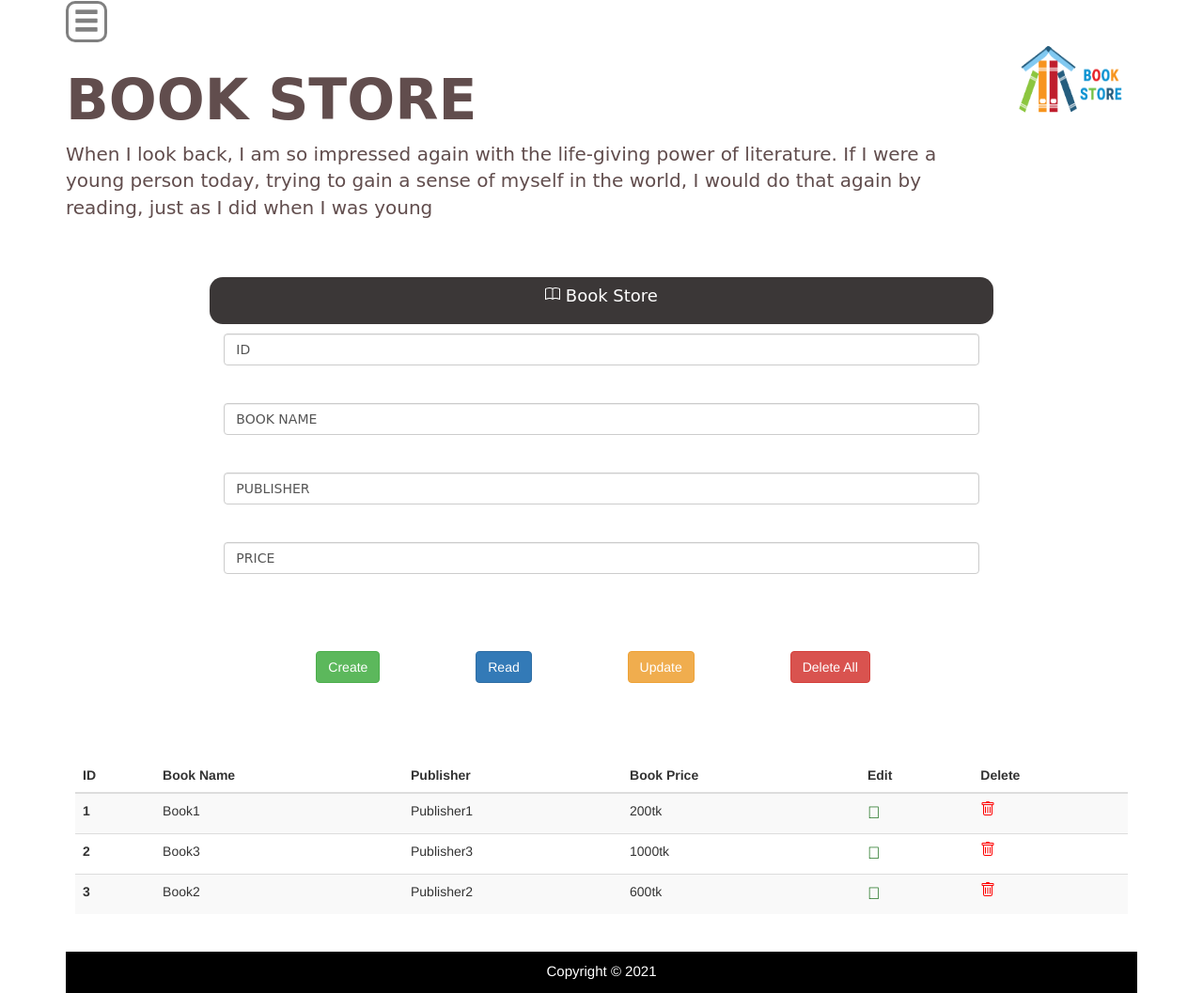
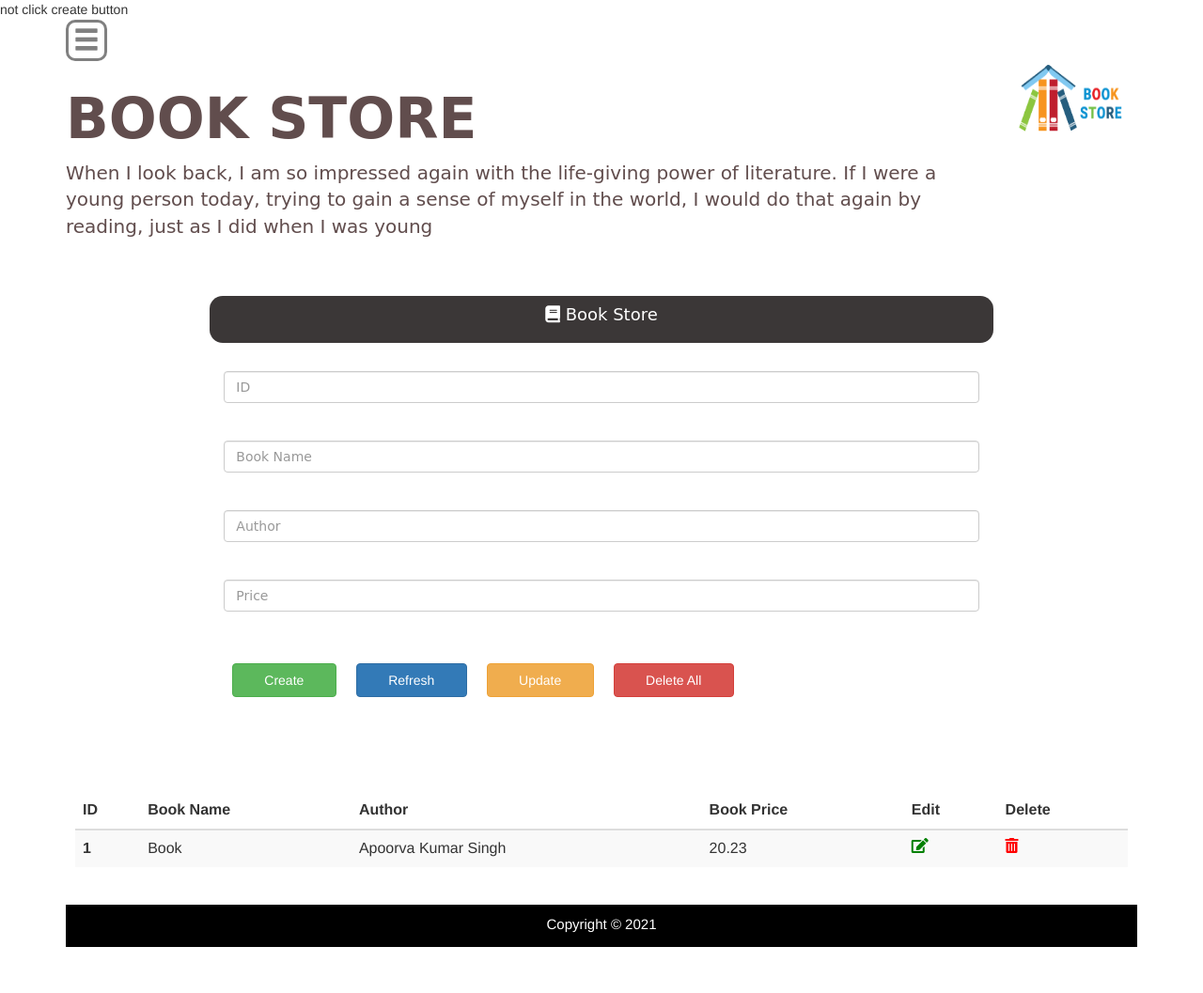
Before and after one commit to asha365/diu-project, a PHP site: page /book-store.php in a window 1280 px wide. Shown: the whole page at 94% size. After the commit the page ends 1008 px from the top, so only its background shows below. Run offline with PHP 8.4, Linux system fonts and the light colour scheme; some libraries are stand-ins or nearby versions.

Commit message:
added create button

```diff
--- a/Book-Store-Management-System/Asset/css/style.css
+++ b/Book-Store-Management-System/Asset/css/style.css
@@ -215,10 +215,14 @@ margin-top:-20px;
 
 
 /*---------------*/
-#btn-all{
+#btnId{
 	margin-left: 100px;
 	margin: 2em 0em 0em 7em;
-
+	font-size: 13px;
+}
+.d-flex button{
+	margin: 1.5em 0.6em;
+	padding: 0.5em 2.4em;
 }
 
 
@@ -235,7 +239,14 @@ margin-top:-20px;
 	margin-top: 5em;
 	padding: 10px;
 }
-
+.font-edit{
+	color: green;
+	cursor: pointer;
+}
+.font-delete{
+	color: red;
+	cursor: pointer;
+}
 
 
 /*------------------------------------------------------------------------------------------*/
--- a/Book-Store-Management-System/book-store.php
+++ b/Book-Store-Management-System/book-store.php
@@ -1,4 +1,7 @@
-
+<?php
+    require_once("../Book-Store-Management-System/php/component.php");
+    require_once("../Book-Store-Management-System/php/operation.php");
+?>
 <!DOCTYPE html>
 <html lang="en">
   <head>
@@ -12,7 +15,7 @@
     <link href="Asset/css/bootstrap.css" rel="stylesheet">
     <link href="Asset/css/style.css" rel="stylesheet">
     <link rel="stylesheet" href="Asset/css/all.min.css">
-    <link rel="stylesheet" href="Asset/css/fontawesome.min.css">
+    <link rel="stylesheet" href="https://pro.fontawesome.com/releases/v5.10.0/css/all.css" integrity="sha384-AYmEC3Yw5cVb3ZcuHtOA93w35dYTsvhLPVnYs9eStHfGJvOvKxVfELGroGkvsg+p" crossorigin="anonymous"/>
 
 <script src='https://kit.fontawesome.com/a076d05399.js' crossorigin='anonymous'></script>
 
@@ -121,19 +124,27 @@
   <section>
     <div class="col-md-12 book">
     <div class="col-md-2"></div>
-    <div class="col-md-8 main-store">
+    <div class="col-sm-6 col-md-8 main-store">
 
-      <h4 class="thamble"><svg xmlns="http://www.w3.org/2000/svg" width="16" height="16" fill="currentColor" class="bi bi-book" viewBox="0 0 16 16">
-        <path d="M1 2.828c.885-.37 2.154-.769 3.388-.893 1.33-.134 2.458.063 3.112.752v9.746c-.935-.53-2.12-.603-3.213-.493-1.18.12-2.37.461-3.287.811V2.828zm7.5-.141c.654-.689 1.782-.886 3.112-.752 1.234.124 2.503.523 3.388.893v9.923c-.918-.35-2.107-.692-3.287-.81-1.094-.111-2.278-.039-3.213.492V2.687zM8 1.783C7.015.936 5.587.81 4.287.94c-1.514.153-3.042.672-3.994 1.105A.5.5 0 0 0 0 2.5v11a.5.5 0 0 0 .707.455c.882-.4 2.303-.881 3.68-1.02 1.409-.142 2.59.087 3.223.877a.5.5 0 0 0 .78 0c.633-.79 1.814-1.019 3.222-.877 1.378.139 2.8.62 3.681 1.02A.5.5 0 0 0 16 13.5v-11a.5.5 0 0 0-.293-.455c-.952-.433-2.48-.952-3.994-1.105C10.413.809 8.985.936 8 1.783z"/>
-      </svg> Book Store</h4> <br>
+      <h4 class="thamble"><i class="fas fa-book"></i> Book Store</h4> <br><br>
 
 
       <div class="input-form">
-        <form>
-          <input type="text" class="form-control" id="validationCustom01" placeholder="ID" value="ID" required><br><br>
-          <input type="text" class="form-control" id="validationCustom01" placeholder="BOOK NAME" value="BOOK NAME" required><br><br>
-          <input type="text" class="form-control" id="validationCustom01" placeholder="PUBLISHER" value="PUBLISHER" required><br><br>
-          <input type="text" class="form-control" id="validationCustom01" placeholder="PRICE" value="PRICE" required><br><br>
+        <form action="" method="post">
+        <!------------------book form update------------------------>
+          <div class="input-form">
+          <?php inputElement($placeholder="ID",$name="book_id",$value=""); ?>
+          </div>
+          <div class="input-form">
+            <?php inputElement($placeholder="Book Name",$name="book_name",$value=""); ?>
+          </div>
+          <div class="input-form">
+            <?php inputElement($placeholder="Author",$name="book_author",$value=""); ?>
+          </div>
+          <div class="input-form">
+            <?php inputElement($placeholder="Price",$name="book_price",$value=""); ?>
+          </div>
+
         </form>
       </div>
 
@@ -149,10 +160,14 @@
 
       <div class="col-md-8">
       <div class="d-flex justify-content-center">
-          <button type="button" id="btn-all" class="btn btn-success">Create</button>
-          <button type="button" id="btn-all" class="btn btn-primary">Read</button>
-          <button type="button" id="btn-all" class="btn btn-warning">Update</button>
-          <button type="button" id="btn-all" class="btn btn-danger">Delete All</button>
+
+      <div class="d-flex justify-content-center">
+          <?php  buttonElement($btnId="btn-create", $btnClass="btn btn-success", $text="Create", $name="create", $attribute="dat-toggle='tooltip' data-placement='bottom' title='Create'");?>
+          <?php  buttonElement($btnId="btn-refresh", $btnClass="btn btn-primary", $text="Refresh", $name="refresh", $attribute="dat-toggle='tooltip' data-placement='bottom' title='Refresh'");?>
+          <?php  buttonElement($btnId="btn-warning", $btnClass="btn btn-warning", $text="Update", $name="update", $attribute="dat-toggle='tooltip' data-placement='bottom' title='update'");?>
+          <?php  buttonElement($btnId="btn-danger", $btnClass="btn btn-danger", $text="Delete All", $name="Delete All", $attribute="dat-toggle='tooltip' data-placement='bottom' title='Delete All'");?>
+      </div>
+
       </div>
       </div>
 
@@ -179,7 +194,7 @@
           <tr>
             <th scope="col">ID</th>
             <th scope="col">Book Name</th>
-            <th scope="col">Publisher</th>
+            <th scope="col">Author</th>
             <th scope="col">Book Price</th>
             <th scope="col">Edit</th>
             <th scope="col">Delete</th>
@@ -188,37 +203,14 @@
         <tbody>
           <tr>
             <th scope="row">1</th>
-            <td>Book1</td>
-            <td>Publisher1</td>
-            <td>200tk</td>
-            <td style="color:rgb(12, 102, 12); font-weight: bold; font-size: 18px;">&#xf044;</td>
-            <td style="color: red;"><svg xmlns="http://www.w3.org/2000/svg" width="16" height="16" fill="currentColor" class="bi bi-trash" viewBox="0 0 16 16">
-              <path d="M5.5 5.5A.5.5 0 0 1 6 6v6a.5.5 0 0 1-1 0V6a.5.5 0 0 1 .5-.5zm2.5 0a.5.5 0 0 1 .5.5v6a.5.5 0 0 1-1 0V6a.5.5 0 0 1 .5-.5zm3 .5a.5.5 0 0 0-1 0v6a.5.5 0 0 0 1 0V6z"/>
-              <path fill-rule="evenodd" d="M14.5 3a1 1 0 0 1-1 1H13v9a2 2 0 0 1-2 2H5a2 2 0 0 1-2-2V4h-.5a1 1 0 0 1-1-1V2a1 1 0 0 1 1-1H6a1 1 0 0 1 1-1h2a1 1 0 0 1 1 1h3.5a1 1 0 0 1 1 1v1zM4.118 4 4 4.059V13a1 1 0 0 0 1 1h6a1 1 0 0 0 1-1V4.059L11.882 4H4.118zM2.5 3V2h11v1h-11z"/>
-            </svg></td>
+            <td>Book</td>
+            <td>Apoorva Kumar Singh</td>
+            <td>20.23</td>
+            <td class="font-edit"><i class="fas fa-edit"></i></td>
+            <td class="font-delete"><i class="fas fa-trash-alt"></i></td>
           </tr>
-          <tr>
-            <th scope="row">2</th>
-            <td>Book3</td>
-            <td>Publisher3</td>
-            <td>1000tk</td>
-            <td style="color:rgb(12, 102, 12); font-weight: bold; font-size: 18px;">&#xf044;</td>
-            <td style="color: red;"><svg xmlns="http://www.w3.org/2000/svg" width="16" height="16" fill="currentColor" class="bi bi-trash" viewBox="0 0 16 16">
-              <path d="M5.5 5.5A.5.5 0 0 1 6 6v6a.5.5 0 0 1-1 0V6a.5.5 0 0 1 .5-.5zm2.5 0a.5.5 0 0 1 .5.5v6a.5.5 0 0 1-1 0V6a.5.5 0 0 1 .5-.5zm3 .5a.5.5 0 0 0-1 0v6a.5.5 0 0 0 1 0V6z"/>
-              <path fill-rule="evenodd" d="M14.5 3a1 1 0 0 1-1 1H13v9a2 2 0 0 1-2 2H5a2 2 0 0 1-2-2V4h-.5a1 1 0 0 1-1-1V2a1 1 0 0 1 1-1H6a1 1 0 0 1 1-1h2a1 1 0 0 1 1 1h3.5a1 1 0 0 1 1 1v1zM4.118 4 4 4.059V13a1 1 0 0 0 1 1h6a1 1 0 0 0 1-1V4.059L11.882 4H4.118zM2.5 3V2h11v1h-11z"/>
-            </svg></td>
-          </tr>
-          <tr>
-            <th scope="row">3</th>
-            <td>Book2</td>
-            <td>Publisher2</td>
-            <td>600tk</td>
-            <td style="color:rgb(12, 102, 12); font-weight: bold; font-size: 18px;">&#xf044;</td>
-            <td style="color: red;"><svg xmlns="http://www.w3.org/2000/svg" width="16" height="16" fill="currentColor" class="bi bi-trash" viewBox="0 0 16 16">
-              <path d="M5.5 5.5A.5.5 0 0 1 6 6v6a.5.5 0 0 1-1 0V6a.5.5 0 0 1 .5-.5zm2.5 0a.5.5 0 0 1 .5.5v6a.5.5 0 0 1-1 0V6a.5.5 0 0 1 .5-.5zm3 .5a.5.5 0 0 0-1 0v6a.5.5 0 0 0 1 0V6z"/>
-              <path fill-rule="evenodd" d="M14.5 3a1 1 0 0 1-1 1H13v9a2 2 0 0 1-2 2H5a2 2 0 0 1-2-2V4h-.5a1 1 0 0 1-1-1V2a1 1 0 0 1 1-1H6a1 1 0 0 1 1-1h2a1 1 0 0 1 1 1h3.5a1 1 0 0 1 1 1v1zM4.118 4 4 4.059V13a1 1 0 0 0 1 1h6a1 1 0 0 0 1-1V4.059L11.882 4H4.118zM2.5 3V2h11v1h-11z"/>
-            </svg></td>
-          </tr>
+
+
         </tbody>
       </table>
     </div>
--- /dev/null
+++ b/Book-Store-Management-System/php/component.php
@@ -0,0 +1,19 @@
+<?php
+    function inputElement($placeholder,$name,$value){
+    $element = "
+    <div class=\"input-form\">
+    <input type=\"text\" name='$name' value='$value' class=\"form-control\" autocomplete=\"off\" id=\"validationCustom01\" placeholder='$placeholder'  value=\"ID\" required><br><br>
+    </div>
+    ";
+    echo $element;
+    }
+
+
+    function buttonElement($btnId, $btnClass, $text, $name, $attribute){
+        $button = "
+        <button name='$name' class='$btnClass' '$attribute' id='$btnId'>$text</button>
+
+        ";
+        echo $button;
+    }
+?>
--- /dev/null
+++ b/Book-Store-Management-System/php/db.php
@@ -0,0 +1,47 @@
+<?php
+
+    function Createdb(){
+        $servername = 'localhost';
+        $username = 'root';
+        $password = '';
+        $dbname = 'bookstore';
+
+    //database server connection
+    $con = mysqli_connect($servername, $username, $password);
+
+
+     //check the database connection
+     if(!$con){
+        die("connection failed:".mysqli_connect_error());
+     }
+
+     //create database a new database
+     $sql = "CREATE DATABASE IF NOT EXISTS $dbname";
+
+     if(mysqli_query($con, $sql)){
+        $con = mysqli_connect($servername, $username, $password, $dbname);
+
+        //created new database table
+        $sql="
+            CREATE TABLE IF NOT EXISTS books(
+                id INT(11)NOT NULL AUTO_INCREMENT PRIMARY KEY,
+                book_name VARCHAR (25) NOT NULL,
+                book_author VARCHAR (20),
+                book_price FLOAT
+            );
+        ";
+
+        if(mysqli_query($con,$sql)){
+            return $con;
+        }else{
+            echo "cannot create table....";
+        }
+
+     }else{
+         echo "error while creating database".mysqli_error($con);
+     }
+
+    }
+
+
+?>
--- /dev/null
+++ b/Book-Store-Management-System/php/operation.php
@@ -0,0 +1,13 @@
+<?php
+    require_once("db.php");
+    require_once("component.php");
+    $con = Createdb();
+
+    //click create button
+    if(isset($_POST['create'])){
+        echo "Create Button Clicked";
+    }else{
+        echo "not click create button";
+    }
+
+?>
```
